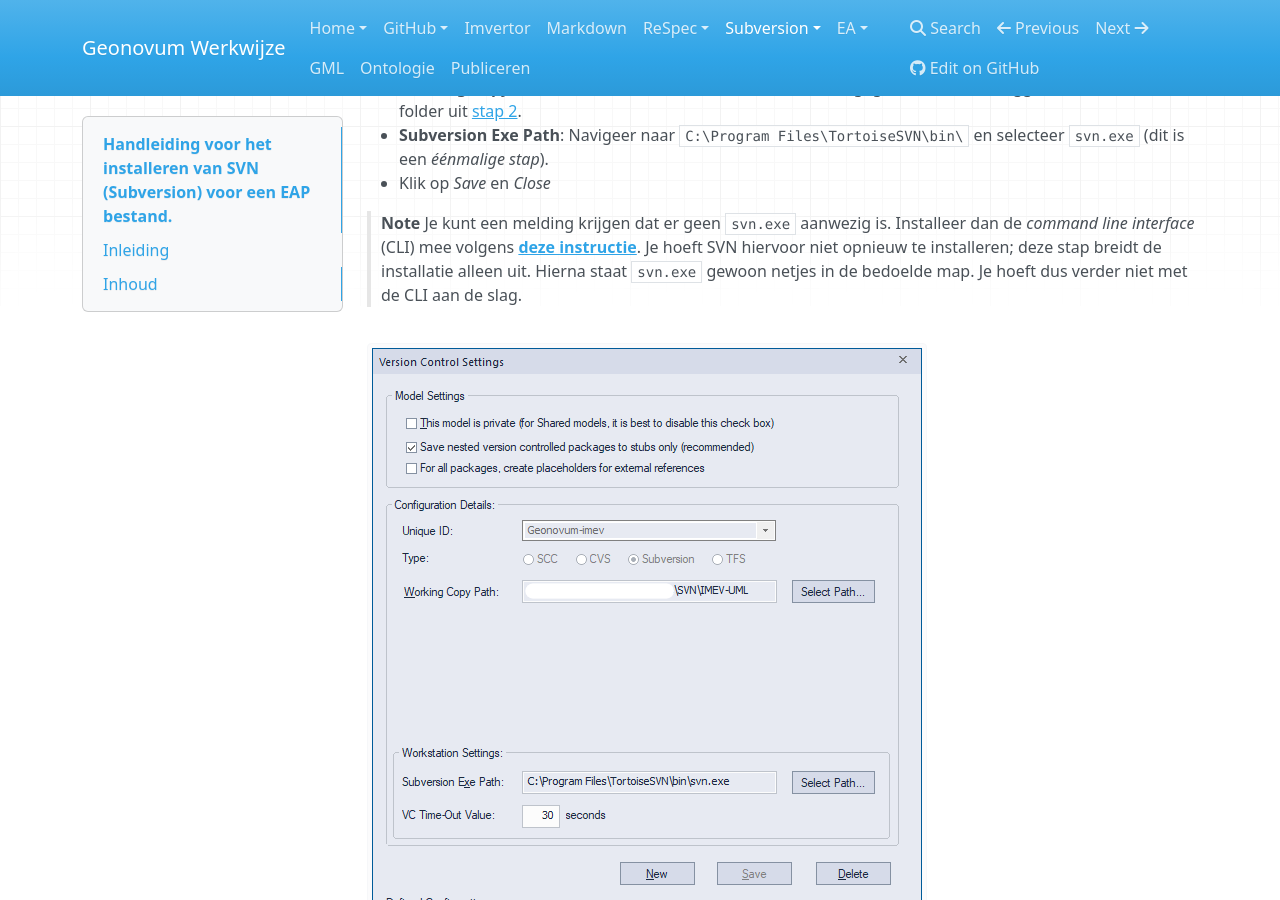
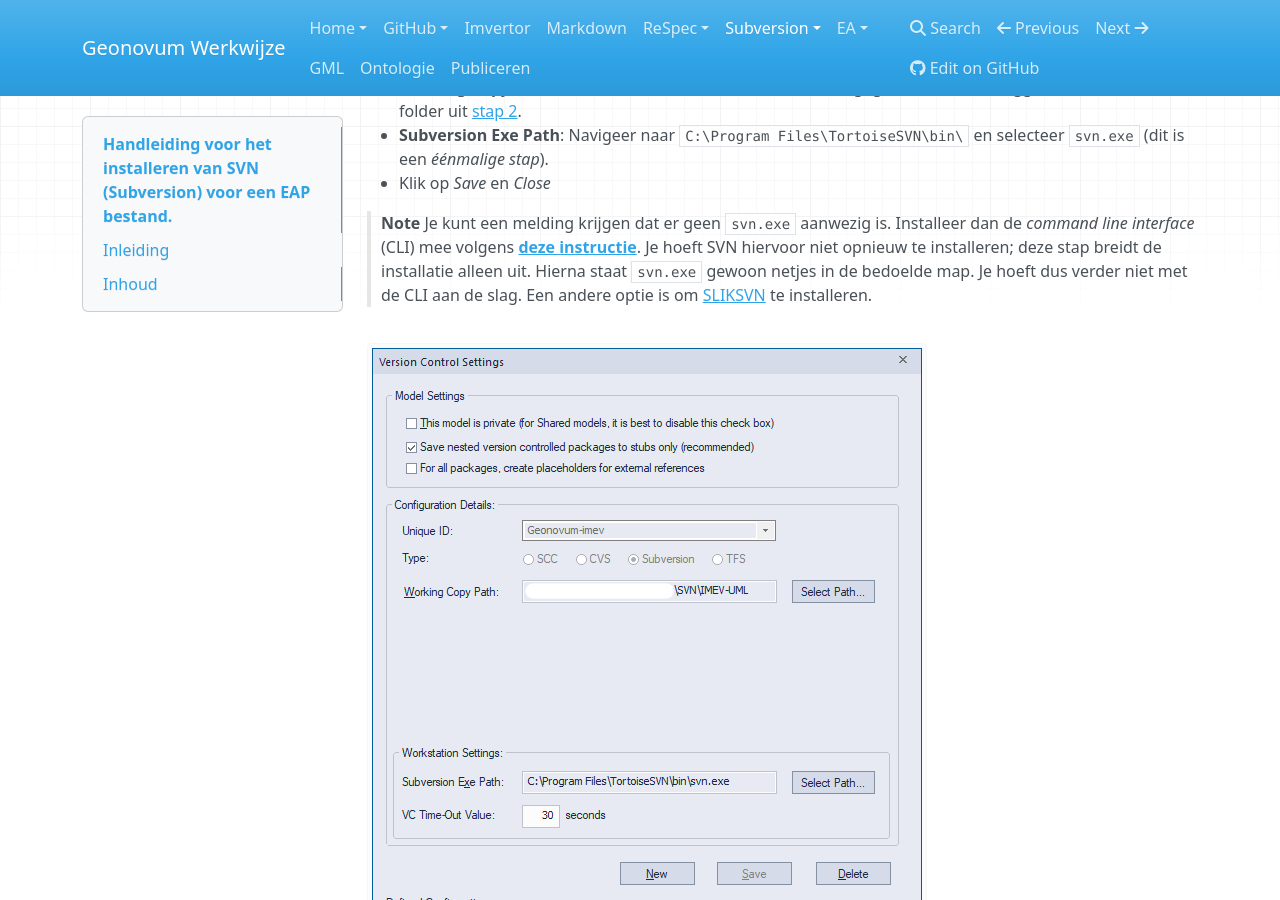
Before and after one commit to Geonovum/handleiding-tooling, an MkDocs documentation site: the page built from docs/SVN-installeren-voor-EAP.md, in a window 1280 px wide and 900 px high, scrolled down 2095 px. Built offline with MkDocs 1.6.1, drawn with Linux system fonts in a browser that asks for light colours; nearby versions of some CDN libraries.

Commit message:
add SLIKSVN

```diff
--- a/docs/SVN-installeren-voor-EAP.md
+++ b/docs/SVN-installeren-voor-EAP.md
@@ -68,7 +68,7 @@ Het EAP bestand wordt op het niveau van packages onder SVN gebracht.
  * Klik op _Save_ en _Close_
 
 > **Note**
-> Je kunt een melding krijgen dat er geen `svn.exe` aanwezig is. Installeer dan de *command line interface* (CLI) mee volgens [**deze instructie**](https://stackoverflow.com/questions/2967176/where-is-svn-exe-in-my-machine/2967196#2967196). Je hoeft SVN hiervoor niet opnieuw te installeren; deze stap breidt de installatie alleen uit. Hierna staat `svn.exe` gewoon netjes in de bedoelde map. Je hoeft dus verder niet met de CLI aan de slag.
+> Je kunt een melding krijgen dat er geen `svn.exe` aanwezig is. Installeer dan de *command line interface* (CLI) mee volgens [**deze instructie**](https://stackoverflow.com/questions/2967176/where-is-svn-exe-in-my-machine/2967196#2967196). Je hoeft SVN hiervoor niet opnieuw te installeren; deze stap breidt de installatie alleen uit. Hierna staat `svn.exe` gewoon netjes in de bedoelde map. Je hoeft dus verder niet met de CLI aan de slag. Een andere optie is om [SLIKSVN](https://sliksvn.com/download/) te installeren.
 
 ![Version Control Settings](media/svn_vcsettings.png)
 
```
